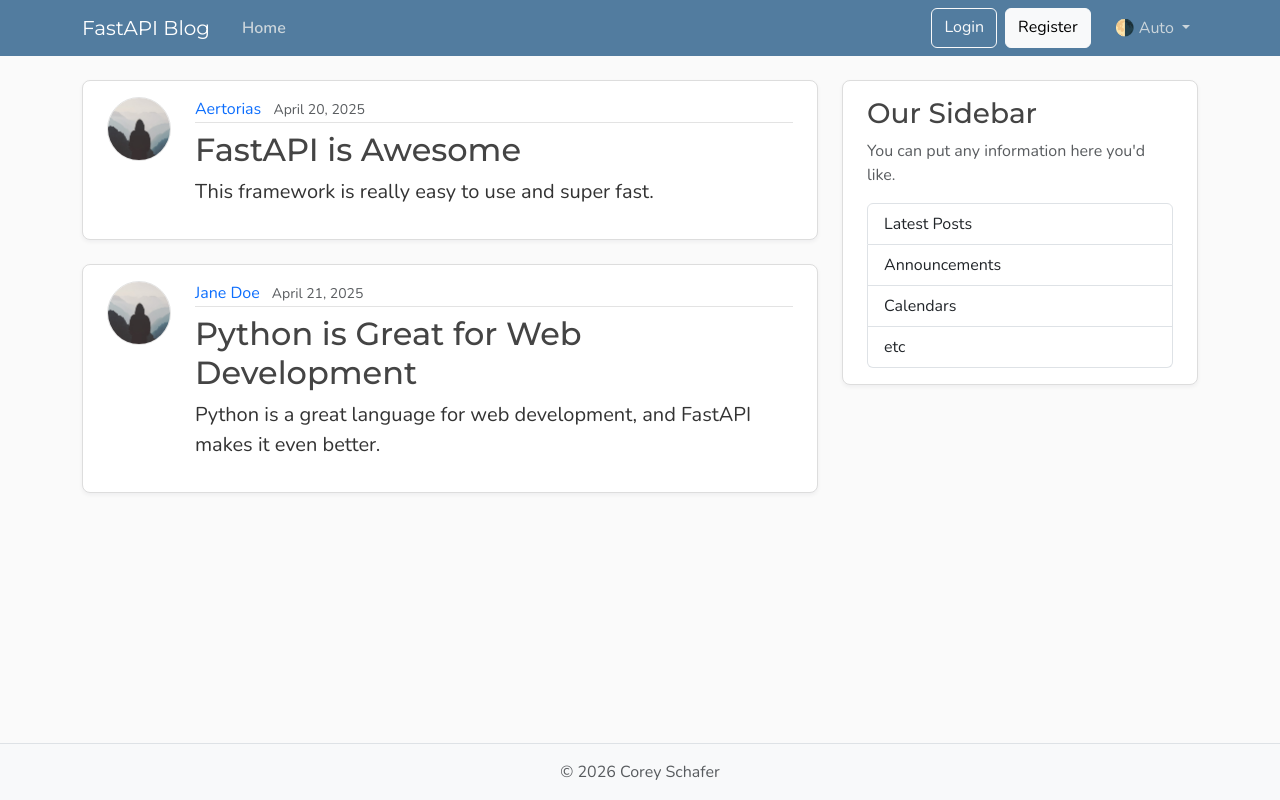
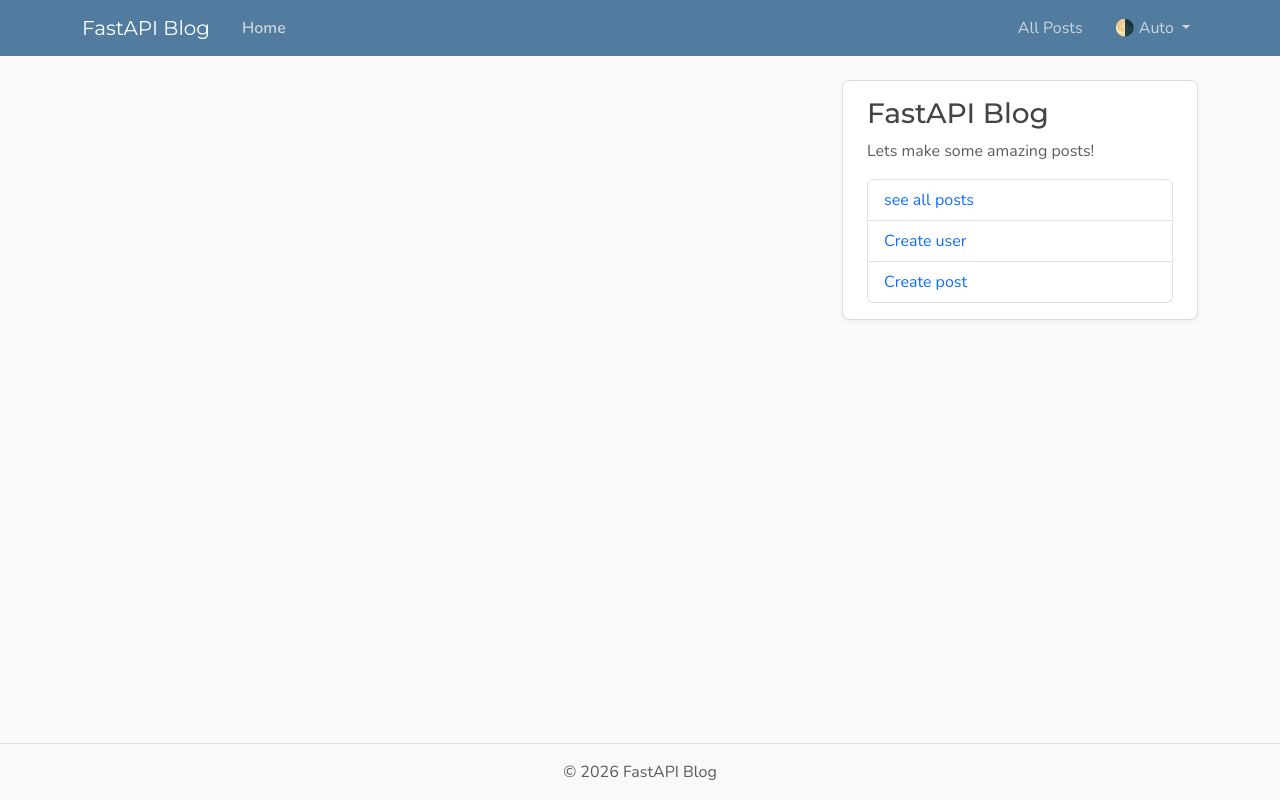
Before and after one commit to Ahmad-zean/Web-Project, a FastAPI app: page / in a window 1280 px wide. Run offline with FastAPI, Linux system fonts and the light colour scheme.

Commit message:
Add blog user and post workflows
Co-authored-by: Copilot <223556219+Copilot@users.noreply.github.com>

```diff
--- a/Templates/home.html
+++ b/Templates/home.html
@@ -4,18 +4,19 @@
     <article class="content-section py-3 px-4 mb-4">
       <div class="d-flex align-items-start gap-4">
         <img class="rounded-circle article-img flex-shrink-0"
-             src="/static/profile_pics/default.jpg"
-             alt="{{ post.author }}'s profile picture"
+             src="{{ post.author.image_path }}"
+             alt="{{ post.author.username }}'s profile picture"
              width="64"
              height="64"
              loading="lazy">
         <div class="flex-grow-1">
           <div class="article-metadata mb-2">
-            <a class="me-2" href="#">{{ post.author }}</a>
+            <a class="me-2"
+               href="{{ url_for('user_post_page', user_id=post.user_id) }}">{{ post.author.username }}</a>
             <small class="text-body-secondary">{{ post.date_posted }}</small>
           </div>
           <h2>
-            <a class="article-title" href="{{ url_for("read_post", post_id=post.id) }}">{{ post.title }}</a>
+            <a class="article-title" href="{{ url_for('post_page', post_id=post.id) }}">{{ post.title }}</a>
           </h2>
           <p class="article-content">{{ post.content }}</p>
         </div>
--- a/Templates/layout.html
+++ b/Templates/layout.html
@@ -65,7 +65,7 @@
       <nav class="navbar navbar-expand-md bg-steel fixed-top"
            data-bs-theme="dark">
         <div class="container">
-          <a class="navbar-brand me-4" href="#">FastAPI Blog</a>
+          <a class="navbar-brand me-4" href="{{ url_for('home') }}">FastAPI Blog</a>
           <button class="navbar-toggler"
                   type="button"
                   data-bs-toggle="collapse"
@@ -77,12 +77,13 @@
           </button>
           <div class="collapse navbar-collapse" id="navbarToggle">
             <div class="navbar-nav me-auto">
-              <a class="nav-link active" aria-current="page" href="#">Home</a>
+              <a class="nav-link{% if request.url.path in ['/', '/posts'] %} active{% endif %}"
+                 {% if request.url.path in ['/', '/posts'] %}aria-current="page"{% endif %}
+                 href="{{ url_for('home') }}">Home</a>
             </div>
             <!-- Navbar Right Side -->
             <div class="navbar-nav">
-              <a class="btn btn-outline-light mb-2 mb-md-0 me-md-2" href="#">Login</a>
-              <a class="btn btn-light mb-2 mb-md-0 me-md-3" href="#">Register</a>
+              <a class="nav-link me-md-3" href="{{ url_for('posts') }}">All Posts</a>
               <div class="nav-item dropdown">
                 <a class="nav-link dropdown-toggle"
                    href="#"
@@ -118,13 +119,18 @@
         </div>
         <aside class="col-md-4">
           <div class="content-section py-3 px-4 mb-4">
-            <h3>Our Sidebar</h3>
-            <p class="text-body-secondary">You can put any information here you'd like.</p>
+            <h3>FastAPI Blog</h3>
+            <p class="text-body-secondary">Lets make some amazing posts!</p>
             <ul class="list-group">
-              <li class="list-group-item">Latest Posts</li>
-              <li class="list-group-item">Announcements</li>
-              <li class="list-group-item">Calendars</li>
-              <li class="list-group-item">etc</li>
+              <li class="list-group-item">
+                <a href="{{ url_for('posts') }}">see all posts</a>
+              </li>
+              <li class="list-group-item">
+                <a href="{{ url_for('create_user_page') }}">Create user</a>
+              </li>
+              <li class="list-group-item">
+                <a href="{{ url_for('create_post_page') }}">Create post</a>
+              </li>
             </ul>
           </div>
         </aside>
@@ -134,7 +140,7 @@
     <footer class="mt-auto py-3 bg-body-tertiary border-top">
       <div class="container text-center">
         <p class="text-body-secondary mb-0">
-          © <span id="year"></span> Corey Schafer
+          © <span id="year"></span> FastAPI Blog
         </p>
       </div>
     </footer>
--- a/main.py
+++ b/main.py
@@ -1,47 +1,288 @@
-from fastapi import FastAPI, Request
+from typing import Annotated
+from xml.etree.ElementInclude import include
+
+from sqlalchemy import select
+from sqlalchemy.orm import Session
+from unittest import result
+
+from fastapi import Depends, FastAPI, Request, HTTPException, Form, status
 from fastapi.staticfiles import StaticFiles
 from fastapi.templating import Jinja2Templates
+from starlette.exceptions import HTTPException as StarletteHTTPException
+from schema import PostResponse, PostCreate, UserResponse, UserCreate, UserBase
+from datetime import datetime
+import models
+from database import Base, engine, get_db
+from pydantic import ValidationError
+from starlette.responses import RedirectResponse
+Base.metadata.create_all(bind=engine)
+
 
 app = FastAPI()
 app.mount("/static", StaticFiles(directory="static"), name="static")
 
 templates = Jinja2Templates(directory="Templates")
-post1 = {
-    "id": 1,
-    "author": "Aertorias",
-    "title": "FastAPI is Awesome",
-    "content": "This framework is really easy to use and super fast.",
-    "date_posted": "April 20, 2025",
-}
+
+#error handler for 404 and other errors
+@app.exception_handler(StarletteHTTPException)
+def http_error_page(request: Request, exc: StarletteHTTPException):
+    return templates.TemplateResponse(
+        request,
+        "error.html",
+        {"title": "Error", "status_code": exc.status_code, "detail": exc.detail},
+        status_code=exc.status_code,
+    )
+
+#home page and posts page
+@app.get("/", name="home")
+@app.get("/posts", name="posts")
+def home(request: Request, db: Session = Depends(get_db)):
+    result = db.execute(select(models.Post).order_by(models.Post.date_posted.desc()))
+    posts = result.scalars().all()
+    return templates.TemplateResponse(
+        request, "home.html",
+        {"request": request,
+        "posts": posts,
+        "title": "Home"})
+
+#get post page
+@app.get("/posts/{post_id}", include_in_schema=False)
+def post_page(request: Request, post_id: int, db: Annotated[Session, Depends(get_db)]):
+    result = db.execute(select(models.Post).where(models.Post.id == post_id))
+    post = result.scalars().first()
+    if post:
+        title = post.title[:50]
+        return templates.TemplateResponse(
+            request,
+            "post.html",
+            {"post": post, "title": title},
+        )
+    raise HTTPException(status_code=status.HTTP_404_NOT_FOUND, detail="Post not found")
 
 
-Posts = [
-     {
-        "id": 1,
-        "author": "Aertorias",
-        "title": "FastAPI is Awesome",
-        "content": "This framework is really easy to use and super fast.",
-        "date_posted": "April 20, 2025",
-    },
-    {
-        "id": 2,
-        "author": "Jane Doe",
-        "title": "Python is Great for Web Development",
-        "content": "Python is a great language for web development, and FastAPI makes it even better.",
-        "date_posted": "April 21, 2025",
-    },
-]
-@app.get("/", name = "home")
-def read_root(request: Request):
-    return templates.TemplateResponse(request, "home.html", {"posts": Posts, "title" : "Home"})
+#get user posts page
+@app.get("/users/{user_id}/posts", include_in_schema=False, name="user_post_page")
+def user_post_page(
+    request: Request,
+    user_id: int,
+    db: Annotated[Session, Depends(get_db)],
+):
+    result = db.execute(select(models.User).where(models.User.id == user_id))
+    user = result.scalars().first()
+    if not user:
+        raise HTTPException(
+            status_code=status.HTTP_404_NOT_FOUND,
+            detail="User not found",
+        )
+    result = db.execute(select(models.Post).where(models.Post.user_id == user_id))
+    posts = result.scalars().all()
+    return templates.TemplateResponse(
+        request,
+        "user_post_page.html",
+        {"posts": posts, "user": user, "title": f"{user.username}'s Posts"},
+    )
 
-@app.get("/Posts")
-def read_posts(request : Request):
-    return Posts
+#user creation page
+@app.get("/users/create", include_in_schema=False, name="create_user_page")
+def create_user_page(request: Request):
+    return templates.TemplateResponse(
+        request,
+        "create_user.html",
+        {"title": "Create User", "username": "", "email": "", "error": None},
+    )
 
-@app.get("/Posts/{post_id}")
-def read_post(post_id: int, request: Request):
-    for post in Posts:
-        if post["id"] == post_id:
-            return templates.TemplateResponse(request, "post.html", {"post": post, "title": post["title"]})
-    return {"error": "Post not found"}
+#fetch a database session and create a user via frontend form submission
+@app.post("/users/create", include_in_schema=False)
+def submit_create_user_page(
+    request: Request,
+    username: str = Form(),
+    email: str = Form(),
+    db: Session = Depends(get_db),
+):
+    try:
+        user = UserCreate.model_validate({"username": username, "email": email})
+        #page is reload due to validation error, so we need to return the form with the error message
+    except ValidationError as exc:
+        return templates.TemplateResponse(
+            request,
+            "create_user.html",
+            {
+                "title": "Create User",
+                "username": username,
+                "email": email,
+                "error": exc.errors()[0]["msg"],
+            },
+            status_code=status.HTTP_422_UNPROCESSABLE_CONTENT,
+        )
+
+    try:
+        #pass both data to the function that checks if user exists and creates a new user if not
+        created_user = _create_user(user, db)
+    except HTTPException as exc:
+        return templates.TemplateResponse(
+            request,
+            "create_user.html",
+            {
+                "title": "Create User",
+                "username": username,
+                "email": email,
+                "error": exc.detail,
+            },
+            status_code=exc.status_code,
+        )
+    return RedirectResponse(
+        url=request.url_for("user_post_page", user_id=created_user.id),
+        status_code=status.HTTP_303_SEE_OTHER,
+    )
+
+#check if user exists and create user
+def _create_user(user: UserCreate, db: Session):
+    result_name = db.execute(
+        select(models.User).where(models.User.username == user.username)
+    )
+    if result_name.scalars().first():
+        raise HTTPException(
+            status_code=status.HTTP_400_BAD_REQUEST,
+            detail="Username already exists",
+        )
+
+    result_email = db.execute(
+        select(models.User).where(models.User.email == user.email)
+    )
+    if result_email.scalars().first():
+        raise HTTPException(
+            status_code=status.HTTP_400_BAD_REQUEST,
+            detail="Email already exists",
+        )
+
+    new_user = models.User(username=user.username, email=user.email)
+    db.add(new_user)
+    db.commit()
+    db.refresh(new_user)
+    return new_user
+
+#route to create a user via API
+@app.post(
+    "/api/Users",
+    response_model=UserResponse,
+    status_code=status.HTTP_201_CREATED,
+)
+def create_user(user: UserCreate, db: Session = Depends(get_db)):
+    return _create_user(user, db)
+
+#route to get a user via API
+@app.get("/api/Users/{user_id}", response_model=UserResponse)
+def read_user(user_id: int, db: Session = Depends(get_db)):
+    result = db.execute(select(models.User).where(models.User.id == user_id))
+    user = result.scalars().first()
+    if not user:
+        raise HTTPException(
+            status_code=status.HTTP_404_NOT_FOUND,
+            detail="User not found",
+        )
+    return user
+
+#create post page
+@app.get("/post/create", include_in_schema=False, name="create_post_page")
+def create_post_page(request: Request, db: Session = Depends(get_db)):
+    users = db.execute(select(models.User).order_by(models.User.username)).scalars().all()
+    return templates.TemplateResponse(
+        request,
+        "create_post.html",
+        {
+            "title": "Create Post",
+            "users": users,
+            "author": "",
+            "post_title": "",
+            "content": "",
+            "error": None,
+        },
+    )
+
+#fetch a database session and create a post via frontend form submission
+@app.post("/post/create", include_in_schema=False)
+def submit_create_post_page(
+    request: Request,
+    author: str = Form(),
+    title: str = Form(),
+    content: str = Form(),
+    db: Session = Depends(get_db),
+):
+    try:
+        post = PostCreate.model_validate(
+            {"author": author, "title": title, "content": content}
+        )
+    except ValidationError as exc:
+        users = db.execute(select(models.User).order_by(models.User.username)).scalars().all()
+        return templates.TemplateResponse(
+            request,
+            "create_post.html",
+            {
+                "title": "Create Post",
+                "users": users,
+                "author": author,
+                "post_title": title,
+                "content": content,
+                "error": exc.errors()[0]["msg"],
+            },
+            status_code=status.HTTP_422_UNPROCESSABLE_CONTENT,
+        )
+
+    try:
+        new_post = _create_post(post, db)
+    except HTTPException as exc:
+        users = db.execute(select(models.User).order_by(models.User.username)).scalars().all()
+        return templates.TemplateResponse(
+            request,
+            "create_post.html",
+            {
+                "title": "Create Post",
+                "users": users,
+                "author": author,
+                "post_title": title,
+                "content": content,
+                "error": exc.detail,
+            },
+            status_code=exc.status_code,
+        )
+    return RedirectResponse(
+        url=request.url_for("post_page", post_id=new_post.id),
+        status_code=status.HTTP_303_SEE_OTHER,
+    )
+
+#pass the post data and database session to the function that checks if the author exists and creates a new post if so
+def _create_post(post: PostCreate, db: Session):
+    result = db.execute(select(models.User).where(models.User.username == post.author))
+    user = result.scalars().first()
+    if not user:
+        raise HTTPException(
+            status_code=status.HTTP_404_NOT_FOUND,
+            detail="Author not found",
+        )
+    new_post = models.Post(
+        author=user,
+        title=post.title,
+        content=post.content,
+    )
+    db.add(new_post)
+    db.commit()
+    db.refresh(new_post)
+    return new_post
+
+#route to create a post via API documentation
+@app.post("/api/Posts", response_model=PostResponse, status_code= status.HTTP_201_CREATED)
+def create_post(post: PostCreate, db: Session = Depends(get_db)):
+    return _create_post(post, db)
+
+
+#route to get a post via API documentation
+@app.get("/api/Posts/{post_id}", response_model=PostResponse)
+def read_post(post_id: int, db: Session = Depends(get_db)):
+    result = db.execute(select(models.Post).where(models.Post.id == post_id))
+    post = result.scalars().first()
+    if not post:
+        raise HTTPException(
+            status_code=status.HTTP_404_NOT_FOUND,
+            detail="Post not found",
+        )
+    return post
```
Also changed, not shown: Templates/create_post.html (added, +54 -0 lines), Templates/create_user.html (added, +37 -0 lines), Templates/error.html (added, +8 -0 lines), Templates/post.html (+4 -42 lines), Templates/user_post_page.html (added, +33 -0 lines), database.py (added, +20 -0 lines), models.py (added, +45 -0 lines), schema.py (+21 -2 lines).
